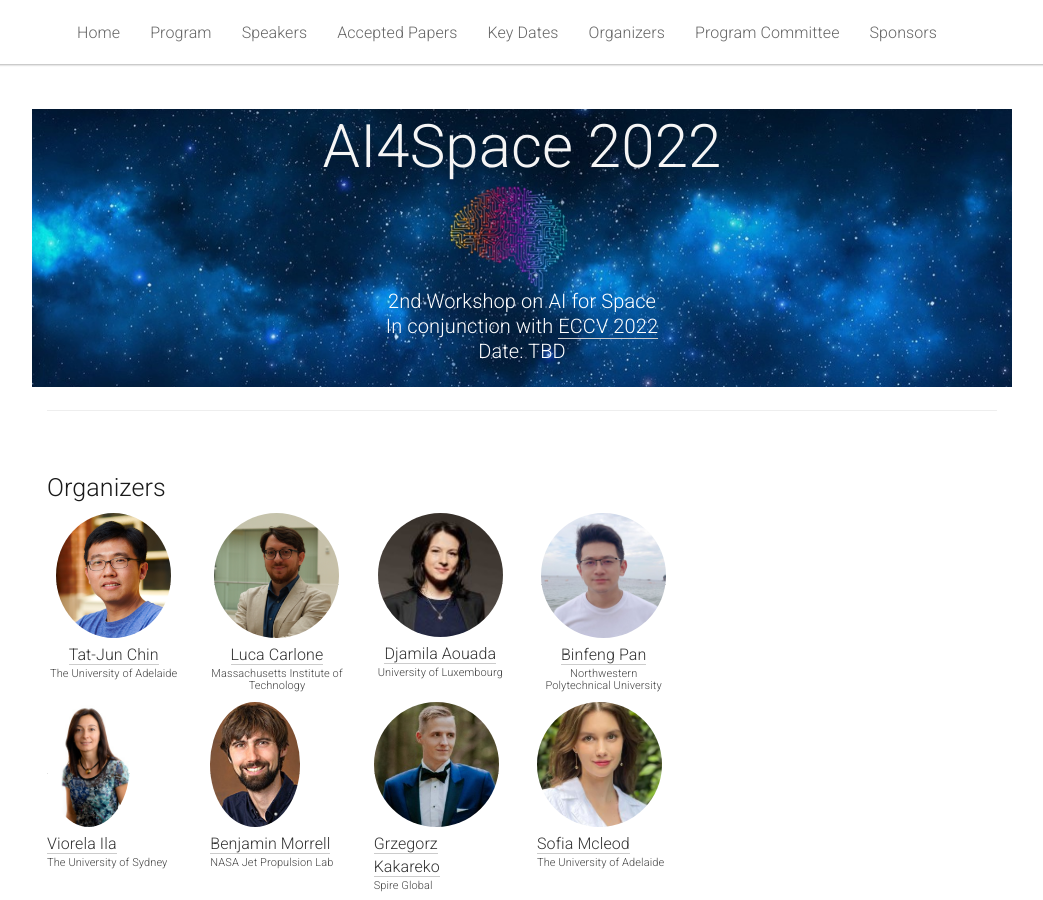
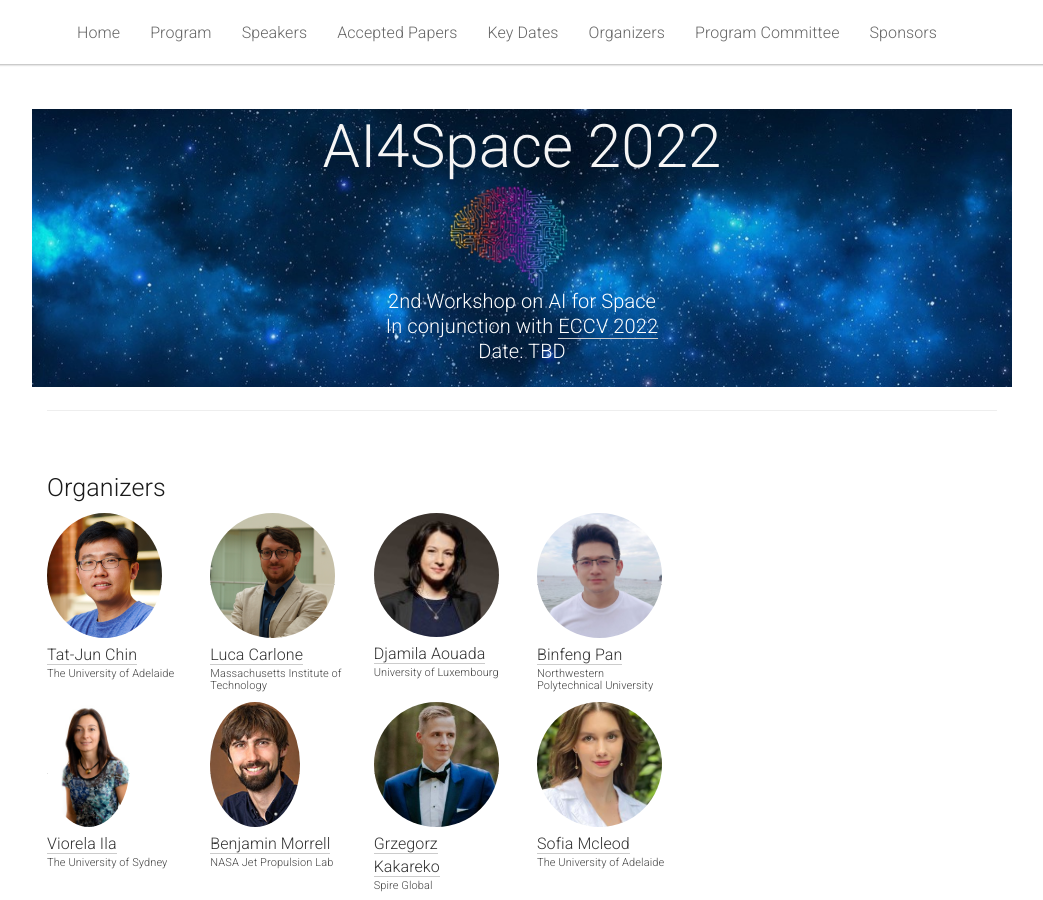
Before and after one commit to AIforSpace/2024, a Jekyll site: the page built from _pages/home.md, in a window 1280 px wide and 900 px high. Shown: the whole window, without its empty margins (118-1161 px from the left). Built offline with Jekyll 4.4.1, drawn with Linux system fonts in a browser that asks for light colours.

Commit message:
Update home.md

```diff
--- a/_pages/home.md
+++ b/_pages/home.md
@@ -52,7 +52,7 @@ acknowledgements: ""
   </div>
 </div>
 
-<div class="row" style="text-align:center">
+<div class="row">
 
   <div class="col-xs-2">
     <a href="https://cs.adelaide.edu.au/~tjchin">
```
